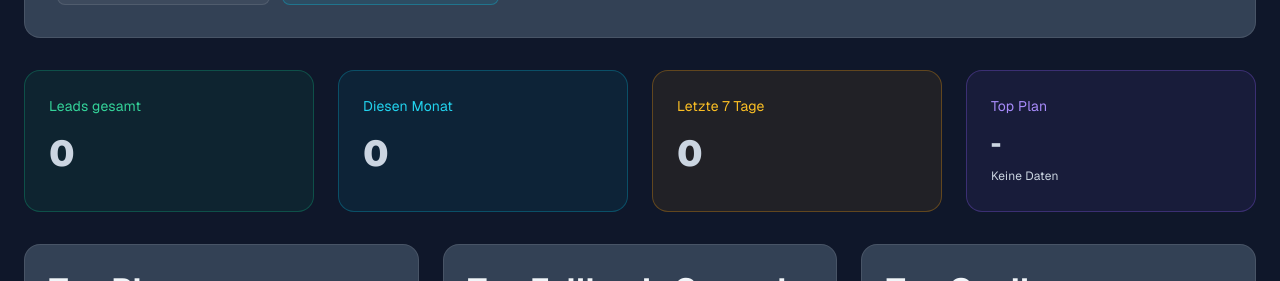
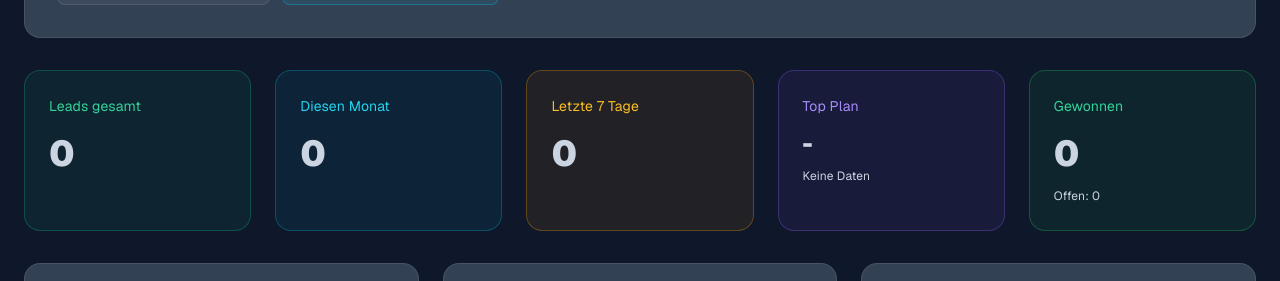
Before and after one commit to avdi1205-glitch/ki-business-hub, a Next.js app: page /admin/checkout-rescue in a window 1280 px wide. Shown: the part 366-647 px from the top of the page. Built offline with nearby package versions, Linux system fonts and the light colour scheme; no server answers; the database is empty.

Commit message:
feat: add rescue lead workflow statuses

```diff
--- a/app/admin/checkout-rescue/page.tsx
+++ b/app/admin/checkout-rescue/page.tsx
@@ -7,6 +7,8 @@ type ParsedRescueSource = {
   reason: string;
   source: string;
 };
+
+type LeadWorkflowStatus = "lead" | "lead_new" | "lead_contacted" | "lead_won" | "lead_lost";
 
 function parseRescueSource(raw: string | null): ParsedRescueSource {
   const fallback: ParsedRescueSource = {
@@ -46,6 +48,26 @@ function prettyReason(reason: string) {
   return reason.replaceAll("_", " ");
 }
 
+function prettyStatus(status: LeadWorkflowStatus) {
+  if (status === "lead_won") return "Gewonnen";
+  if (status === "lead_lost") return "Verloren";
+  if (status === "lead_contacted") return "Kontaktiert";
+  return "Neu";
+}
+
+function statusClassName(status: LeadWorkflowStatus) {
+  if (status === "lead_won") {
+    return "border-emerald-400/35 bg-emerald-500/12 text-emerald-100";
+  }
+  if (status === "lead_lost") {
+    return "border-rose-400/35 bg-rose-500/12 text-rose-100";
+  }
+  if (status === "lead_contacted") {
+    return "border-cyan-400/35 bg-cyan-500/12 text-cyan-100";
+  }
+  return "border-amber-400/35 bg-amber-500/12 text-amber-100";
+}
+
 export default async function CheckoutRescueAdminPage() {
   const now = new Date();
   const monthStart = new Date(now.getFullYear(), now.getMonth(), 1);
@@ -55,7 +77,7 @@ export default async function CheckoutRescueAdminPage() {
   const [recentLeads, monthLeadsCount, weekLeadsCount] = await Promise.all([
     prisma.newsletterSubscriber.findMany({
       where: {
-        status: "lead",
+        status: { startsWith: "lead" },
         source: { startsWith: "checkout-rescue:" },
       },
       orderBy: { createdAt: "desc" },
@@ -64,20 +86,21 @@ export default async function CheckoutRescueAdminPage() {
         id: true,
         email: true,
         name: true,
+        status: true,
         source: true,
         createdAt: true,
       },
     }),
     prisma.newsletterSubscriber.count({
       where: {
-        status: "lead",
+        status: { startsWith: "lead" },
         source: { startsWith: "checkout-rescue:" },
         createdAt: { gte: monthStart },
       },
     }),
     prisma.newsletterSubscriber.count({
       where: {
-        status: "lead",
+        status: { startsWith: "lead" },
         source: { startsWith: "checkout-rescue:" },
         createdAt: { gte: weekStart },
       },
@@ -119,6 +142,18 @@ export default async function CheckoutRescueAdminPage() {
     .sort((a, b) => b[1] - a[1])
     .slice(0, 6);
 
+  const stageBreakdown = parsed.reduce<Record<LeadWorkflowStatus, number>>((acc, lead) => {
+    const stage = (lead.status as LeadWorkflowStatus) || "lead_new";
+    acc[stage] = (acc[stage] || 0) + 1;
+    return acc;
+  }, {
+    lead: 0,
+    lead_new: 0,
+    lead_contacted: 0,
+    lead_won: 0,
+    lead_lost: 0,
+  });
+
   return (
     <main className="min-h-screen px-6 py-10" style={{ background: "var(--background)", color: "var(--text-dark)" }}>
       <div className="mx-auto max-w-7xl space-y-8">
@@ -138,7 +173,7 @@ export default async function CheckoutRescueAdminPage() {
           </div>
         </div>
 
-        <section className="grid gap-6 md:grid-cols-4">
+        <section className="grid gap-6 md:grid-cols-5">
           <div className="rounded-2xl border p-6" style={{ background: "rgba(16,185,129,0.08)", borderColor: "rgba(16,185,129,0.3)" }}>
             <p className="text-sm" style={{ color: "var(--success-light)" }}>Leads gesamt</p>
             <p className="mt-2 text-4xl font-black">{recentLeads.length}</p>
@@ -155,6 +190,13 @@ export default async function CheckoutRescueAdminPage() {
             <p className="text-sm" style={{ color: "var(--premium-light)" }}>Top Plan</p>
             <p className="mt-2 text-2xl font-black uppercase">{topPlans[0]?.[0] || "-"}</p>
             <p className="mt-1 text-xs" style={{ color: "var(--text-light)" }}>{topPlans[0] ? `${topPlans[0][1]} Leads` : "Keine Daten"}</p>
+          </div>
+          <div className="rounded-2xl border p-6" style={{ background: "rgba(34,197,94,0.08)", borderColor: "rgba(34,197,94,0.3)" }}>
+            <p className="text-sm" style={{ color: "var(--success-light)" }}>Gewonnen</p>
+            <p className="mt-2 text-4xl font-black">{stageBreakdown.lead_won}</p>
+            <p className="mt-1 text-xs" style={{ color: "var(--text-light)" }}>
+              Offen: {stageBreakdown.lead + stageBreakdown.lead_new + stageBreakdown.lead_contacted}
+            </p>
           </div>
         </section>
 
@@ -222,12 +264,14 @@ export default async function CheckoutRescueAdminPage() {
                     <th className="pb-3">Kontakt</th>
                     <th className="pb-3">Plan</th>
                     <th className="pb-3">Quelle</th>
+                    <th className="pb-3">Status</th>
                     <th className="pb-3">Grund</th>
                     <th className="pb-3">Aktion</th>
                   </tr>
                 </thead>
                 <tbody>
                   {parsed.map((lead) => {
+                    const workflowStatus = (lead.status as LeadWorkflowStatus) || "lead_new";
                     const mailSubject = encodeURIComponent(`Rescue Lead ${lead.parsed.plan.toUpperCase()} - ${prettySource(lead.parsed.source)}`);
                     const mailBody = encodeURIComponent([
                       `Lead-ID: ${lead.id}`,
@@ -248,14 +292,54 @@ export default async function CheckoutRescueAdminPage() {
                         </td>
                         <td className="py-3 uppercase" style={{ color: "var(--text-dark)" }}>{lead.parsed.plan}</td>
                         <td className="py-3" style={{ color: "var(--text-light)" }}>{prettySource(lead.parsed.source)}</td>
+                        <td className="py-3">
+                          <span className={`inline-flex rounded-md border px-2 py-1 text-xs font-semibold ${statusClassName(workflowStatus)}`}>
+                            {prettyStatus(workflowStatus)}
+                          </span>
+                        </td>
                         <td className="py-3" style={{ color: "var(--text-light)" }}>{prettyReason(lead.parsed.reason)}</td>
                         <td className="py-3">
+                          <div className="flex flex-wrap gap-2">
                             <Link
                               href={`mailto:${lead.email}?subject=${mailSubject}&body=${mailBody}`}
                               className="inline-flex rounded-lg border border-cyan-400/30 bg-cyan-500/10 px-3 py-1.5 font-semibold text-cyan-100 hover:bg-cyan-500/20"
                             >
                               Antworten
                             </Link>
+
+                            {workflowStatus !== "lead_contacted" && workflowStatus !== "lead_won" && workflowStatus !== "lead_lost" && (
+                              <form action="/api/contact-lead/status" method="post">
+                                <input type="hidden" name="leadId" value={lead.id} />
+                                <input type="hidden" name="status" value="lead_contacted" />
+                                <input type="hidden" name="redirectTo" value="/admin/checkout-rescue" />
+                                <button type="submit" className="inline-flex rounded-lg border border-cyan-400/30 bg-cyan-500/10 px-3 py-1.5 font-semibold text-cyan-100 hover:bg-cyan-500/20">
+                                  Kontaktiert
+                                </button>
+                              </form>
+                            )}
+
+                            {workflowStatus !== "lead_won" && (
+                              <form action="/api/contact-lead/status" method="post">
+                                <input type="hidden" name="leadId" value={lead.id} />
+                                <input type="hidden" name="status" value="lead_won" />
+                                <input type="hidden" name="redirectTo" value="/admin/checkout-rescue" />
+                                <button type="submit" className="inline-flex rounded-lg border border-emerald-400/30 bg-emerald-500/10 px-3 py-1.5 font-semibold text-emerald-100 hover:bg-emerald-500/20">
+                                  Gewonnen
+                                </button>
+                              </form>
+                            )}
+
+                            {workflowStatus !== "lead_lost" && (
+                              <form action="/api/contact-lead/status" method="post">
+                                <input type="hidden" name="leadId" value={lead.id} />
+                                <input type="hidden" name="status" value="lead_lost" />
+                                <input type="hidden" name="redirectTo" value="/admin/checkout-rescue" />
+                                <button type="submit" className="inline-flex rounded-lg border border-rose-400/30 bg-rose-500/10 px-3 py-1.5 font-semibold text-rose-100 hover:bg-rose-500/20">
+                                  Verloren
+                                </button>
+                              </form>
+                            )}
+                          </div>
                         </td>
                       </tr>
                     );
--- a/app/admin/dashboard/page.tsx
+++ b/app/admin/dashboard/page.tsx
@@ -62,7 +62,7 @@ export default async function DashboardPage() {
 
     rescueLeadCount = await prisma.newsletterSubscriber.count({
       where: {
-        status: "lead",
+        status: { startsWith: "lead" },
         source: { startsWith: "checkout-rescue:" },
       },
     });
--- a/app/api/contact-lead/route.ts
+++ b/app/api/contact-lead/route.ts
@@ -45,7 +45,7 @@ export async function POST(request: Request) {
         data: {
           name: normalizedName,
           source: leadSource,
-          status: keepSubscribed ? "subscribed" : "lead",
+          status: keepSubscribed ? "subscribed" : "lead_new",
         },
       });
     } else {
@@ -54,7 +54,7 @@ export async function POST(request: Request) {
           email: normalizedEmail,
           name: normalizedName,
           source: leadSource,
-          status: "lead",
+          status: "lead_new",
         },
       });
     }
--- /dev/null
+++ b/app/api/contact-lead/status/route.ts
@@ -0,0 +1,33 @@
+import { NextResponse } from "next/server";
+import { prisma } from "@/lib/prisma";
+
+const ALLOWED_STATUSES = new Set(["lead_new", "lead_contacted", "lead_won", "lead_lost"]);
+
+export async function POST(request: Request) {
+  try {
+    const formData = await request.formData();
+    const leadIdRaw = String(formData.get("leadId") || "").trim();
+    const status = String(formData.get("status") || "").trim();
+    const redirectTo = String(formData.get("redirectTo") || "/admin/checkout-rescue").trim();
+
+    const leadId = Number(leadIdRaw);
+    if (!Number.isInteger(leadId) || leadId <= 0) {
+      return NextResponse.redirect(new URL("/admin/checkout-rescue?error=invalid_lead", request.url));
+    }
+
+    if (!ALLOWED_STATUSES.has(status)) {
+      return NextResponse.redirect(new URL("/admin/checkout-rescue?error=invalid_status", request.url));
+    }
+
+    await prisma.newsletterSubscriber.update({
+      where: { id: leadId },
+      data: { status },
+    });
+
+    const target = redirectTo.startsWith("/") ? redirectTo : "/admin/checkout-rescue";
+    return NextResponse.redirect(new URL(target, request.url));
+  } catch (error) {
+    console.error("[CONTACT-LEAD-STATUS]", error);
+    return NextResponse.redirect(new URL("/admin/checkout-rescue?error=update_failed", request.url));
+  }
+}
--- a/app/stats/page.tsx
+++ b/app/stats/page.tsx
@@ -54,7 +54,7 @@ export default async function Stats() {
     }),
     prisma.newsletterSubscriber.findMany({
       where: {
-        status: "lead",
+        status: { startsWith: "lead" },
         createdAt: { gte: monthStart, lt: nextMonthStart },
       },
       select: { source: true },
--- a/proxy.ts
+++ b/proxy.ts
@@ -2,7 +2,7 @@ import { NextResponse } from "next/server";
 import type { NextRequest } from "next/server";
 import { getExpectedAdminCredentials, hasValidAdminSession, hasValidBasicAuth } from "./lib/admin-auth";
 
-const PROTECTED_PREFIXES = ["/admin", "/api/internal-bots", "/create-article", "/editor"];
+const PROTECTED_PREFIXES = ["/admin", "/api/internal-bots", "/api/contact-lead/status", "/create-article", "/editor"];
 const ADMIN_LOGIN_PATH = "/admin-login";
 
 function isProtectedPath(pathname: string) {
@@ -42,5 +42,5 @@ export function proxy(request: NextRequest) {
 }
 
 export const config = {
-  matcher: ["/admin/:path*", "/api/internal-bots/:path*", "/create-article/:path*", "/editor/:path*"],
+  matcher: ["/admin/:path*", "/api/internal-bots/:path*", "/api/contact-lead/status/:path*", "/create-article/:path*", "/editor/:path*"],
 };
```
Lines whose indentation alone changed are shown as unchanged.
